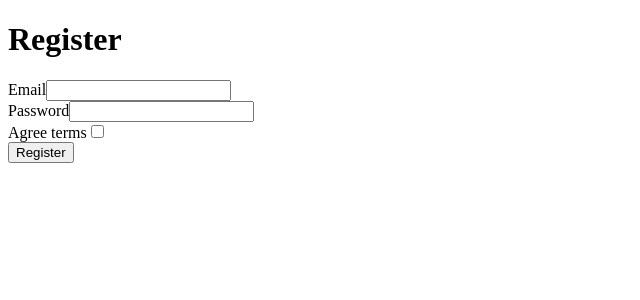
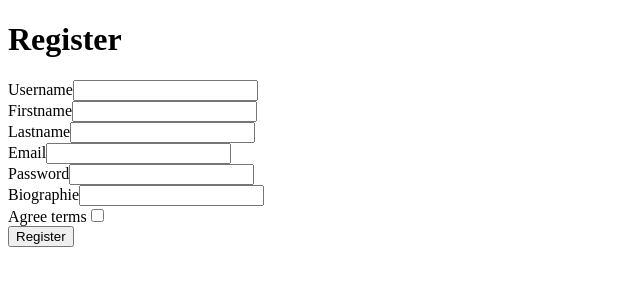
Before and after one commit to ininahazwe/symfony6-chat-ecommerce, a Symfony app: template templates/registration/register.html.twig in a window 1280 px wide. Shown: the top 300 px of the page, without its empty margins (0-640 px from the left). Run offline with Twig, Linux system fonts and the light colour scheme; the template is opened without the code that fills it, so the values that code supplies are empty; form fields are guessed from the names that the template uses; some libraries are stand-ins or nearby versions.

```diff
--- a/src/Entity/User.php
+++ b/src/Entity/User.php
@@ -75,6 +75,7 @@ class User implements UserInterface, PasswordAuthenticatedUserInterface
 
     public function __construct()
     {
+        $this->createdAt = new \DateTime('now');
         $this->friendships = new ArrayCollection();
         $this->receiverFriendships = new ArrayCollection();
         $this->messages = new ArrayCollection();
--- a/src/Form/RegistrationFormType.php
+++ b/src/Form/RegistrationFormType.php
@@ -7,6 +7,7 @@ use Symfony\Component\Form\AbstractType;
 use Symfony\Component\Form\Extension\Core\Type\CheckboxType;
 use Symfony\Component\Form\Extension\Core\Type\EmailType;
 use Symfony\Component\Form\Extension\Core\Type\PasswordType;
+use Symfony\Component\Form\Extension\Core\Type\TextType;
 use Symfony\Component\Form\FormBuilderInterface;
 use Symfony\Component\OptionsResolver\OptionsResolver;
 use Symfony\Component\Validator\Constraints\IsTrue;
@@ -18,6 +19,10 @@ class RegistrationFormType extends AbstractType
     public function buildForm(FormBuilderInterface $builder, array $options): void
     {
         $builder
+                ->add('username', TextType::class)
+                ->add('biographie', TextType::class)
+                ->add('lastname', TextType::class)
+                ->add('firstname', TextType::class)
             ->add('email', EmailType::class, [
                 'label' => 'Votre email',
                 'attr' => [
--- a/src/Security/LoginAuthenticator.php
+++ b/src/Security/LoginAuthenticator.php
@@ -28,7 +28,7 @@ class LoginAuthenticator extends AbstractLoginFormAuthenticator
 
     public function authenticate(Request $request): Passport
     {
-        $email = $request->request->get('email', '');
+        $email = (string)$request->request->get('email', '');
 
         $request->getSession()->set(Security::LAST_USERNAME, $email);
 
@@ -36,7 +36,7 @@ class LoginAuthenticator extends AbstractLoginFormAuthenticator
             new UserBadge($email),
             new PasswordCredentials($request->request->get('password', '')),
             [
-                new CsrfTokenBadge('authenticate', $request->request->get('_csrf_token')),
+                new CsrfTokenBadge('authenticate', (string)$request->request->get('_csrf_token')),
                 new RememberMeBadge(),
             ]
         );
--- a/templates/registration/register.html.twig
+++ b/templates/registration/register.html.twig
@@ -12,10 +12,14 @@
     {{ form_errors(registrationForm) }}
 
     {{ form_start(registrationForm) }}
+        {{ form_row(registrationForm.username) }}
+        {{ form_row(registrationForm.firstname) }}
+        {{ form_row(registrationForm.lastname) }}
         {{ form_row(registrationForm.email) }}
         {{ form_row(registrationForm.plainPassword, {
             label: 'Password'
         }) }}
+        {{ form_row(registrationForm.biographie) }}
         {{ form_row(registrationForm.agreeTerms) }}
 
         <button type="submit" class="btn">Register</button>
```
Also changed, not shown: src/Controller/SecurityController.php (+5 -5 lines), 1 other file.
